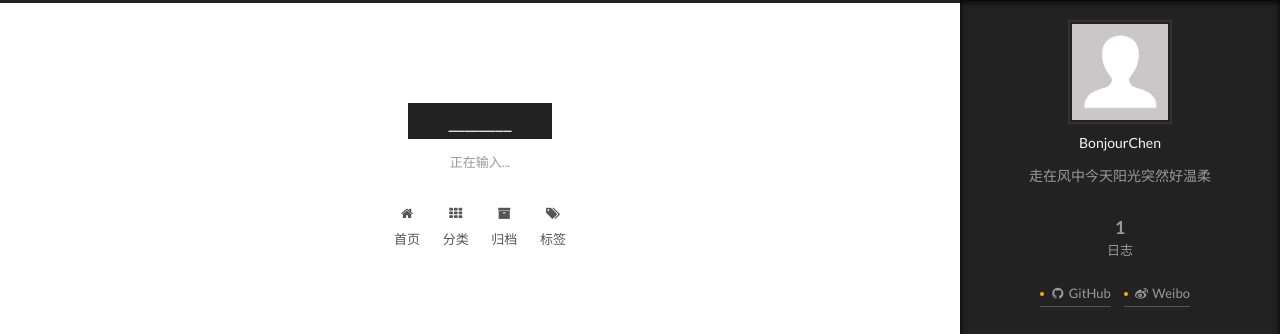
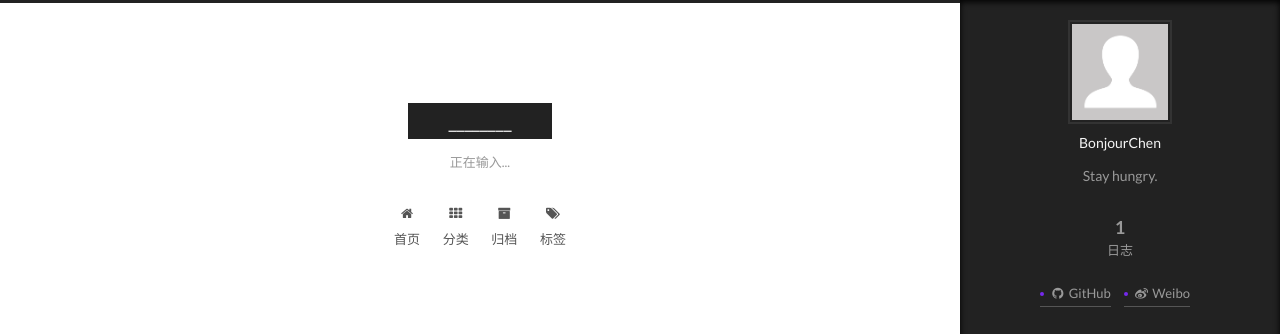
Before and after one commit to BonjourChen/BonjourChen.github.io, a plain HTML site: page archives/2016/10/index.html in a window 1280 px wide. Both pictures are taken after a click on the element 1217 px from the left and 742 px from the top of the page. Shown: the top 334 px of the page. Drawn offline with Linux system fonts and the light colour scheme.

Commit message:
Site updated: 2016-10-10 22:09:48

```diff
--- a/archives/2016/10/index.html
+++ b/archives/2016/10/index.html
@@ -84,15 +84,15 @@
 
 
 
-<meta name="description" content="走在风中今天阳光突然好温柔">
+<meta name="description" content="Stay hungry.">
 <meta property="og:type" content="website">
 <meta property="og:title" content="________">
 <meta property="og:url" content="http://yoursite.com/archives/2016/10/index.html">
 <meta property="og:site_name" content="________">
-<meta property="og:description" content="走在风中今天阳光突然好温柔">
+<meta property="og:description" content="Stay hungry.">
 <meta name="twitter:card" content="summary">
 <meta name="twitter:title" content="________">
-<meta name="twitter:description" content="走在风中今天阳光突然好温柔">
+<meta name="twitter:description" content="Stay hungry.">
 
 
 
@@ -318,7 +318,7 @@
                src="/images/avatar.gif"
                alt="BonjourChen" />
           <p class="site-author-name" itemprop="name">BonjourChen</p>
-          <p class="site-description motion-element" itemprop="description">走在风中今天阳光突然好温柔</p>
+          <p class="site-description motion-element" itemprop="description">Stay hungry.</p>
         </div>
         <nav class="site-state motion-element">
           <div class="site-state-item site-state-posts">
--- a/css/main.css
+++ b/css/main.css
@@ -1557,7 +1557,7 @@ pre .javascript .function {
   width: 4px;
   height: 4px;
   border-radius: 50%;
-  background: #ffad01;
+  background: #7529ee;
 }
 .links-of-blogroll {
   font-size: 13px;
```
Also changed, not shown: 2016/10/10/hello-world/index.html (+1 -1 lines), archives/2016/index.html (+4 -4 lines), archives/index.html (+4 -4 lines), index.html (+4 -4 lines).
